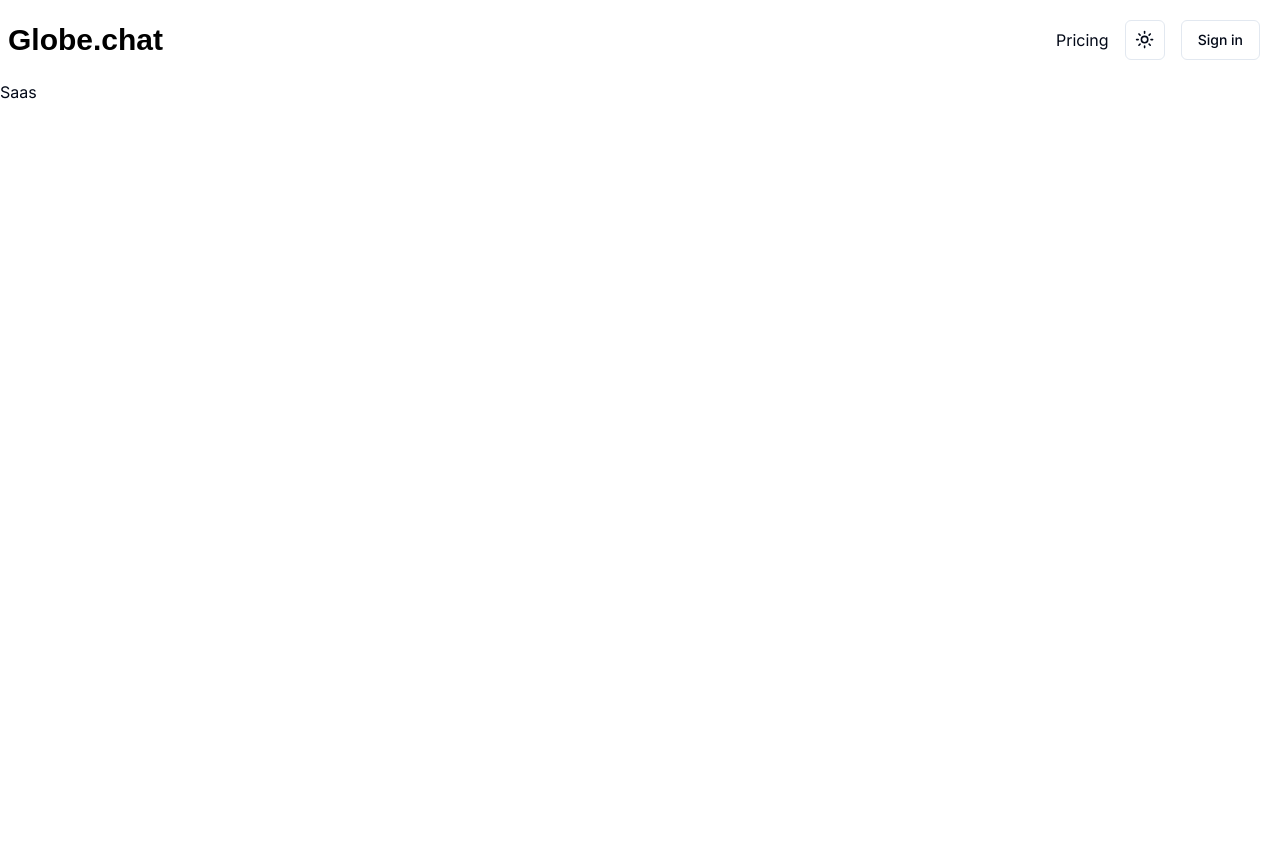
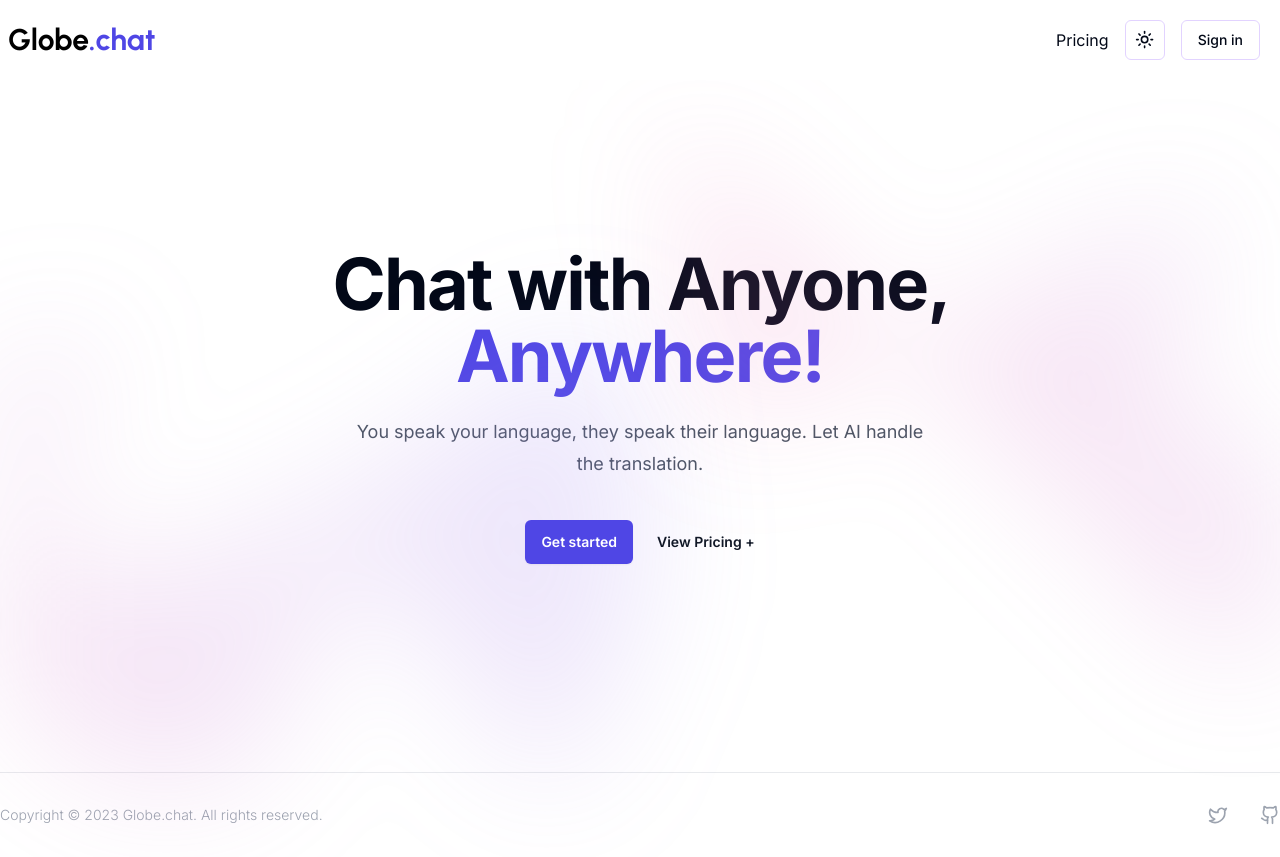
Before and after one commit to Jeffansah/globe-chat-app, a Next.js app: page / in a window 1280 px wide. Before the commit the page ends 800 px from the top, so only its background shows below. Built offline with nearby package versions, Linux system fonts and the light colour scheme; no server answers.

Commit message:
homepage hero added

```diff
--- /dev/null
+++ b/app/components/Footer.tsx
@@ -0,0 +1,23 @@
+import { Github, Twitter } from "lucide-react";
+
+const Footer = ({ page }: { page: string }) => {
+  const year = new Date().getFullYear();
+
+  return (
+    <div
+      className={` border-t-[0.5px] text-sm border-gray-300/50 dark:border-gray-300/10 py-8 max-sm:py-4 max-lg:px-6 mx-auto max-w-7xl flex justify-between text-gray-400 w-full ${
+        page === "home" ? "" : ""
+      }`}
+    >
+      <p className="font-light max-sm:text-[11px]">
+        Copyright © {year} Globe.chat. All rights reserved.
+      </p>
+      <div className="flex gap-8 max-sm:gap-4 font-light items-center">
+        <Twitter className="text-gray-400 w-5 h-5 max-sm:w-4 max-sm:h-4" />
+        <Github className="text-gray-400 w-5 h-5 max-sm:w-4 max-sm:h-4" />
+      </div>
+    </div>
+  );
+};
+
+export default Footer;
--- a/app/components/Header.tsx
+++ b/app/components/Header.tsx
@@ -16,7 +16,7 @@ const Header = async () => {
 
   return (
     <header className="sticky top-0 z-50 bg-white dark:bg-gray-900">
-      <nav className="flex max-sm:flex-col items-center p-5 pl-2 bg-white dark:bg-gray-900 max-w-7xl mx-auto">
+      <nav className="flex max-sm:flex-col items-center p-5 pl-2 max-lg:px-6 bg-white dark:bg-gray-900 max-w-7xl mx-auto">
         <Logo />
         <div className="flex flex-grow justify-end items-center gap-4">
           {session ? (
--- a/app/components/Logo.tsx
+++ b/app/components/Logo.tsx
@@ -5,7 +5,7 @@ const Logo = () => {
   return (
     <Link href={"/"} prefetch={false}>
       <h1 className="text-3xl text-black font-bold dark:text-white font-urbanist max-sm:pb-3">
-        Globe.chat
+        Globe<span className="text-indigo-600 dark:text-indigo-500">.chat</span>
       </h1>
     </Link>
   );
--- a/app/globals.css
+++ b/app/globals.css
@@ -1,3 +1,5 @@
+@import url("https://fonts.googleapis.com/css2?family=Exo+2:wght@400;500;600;700;800;900&family=Inter:wght@400;500;600;700;800;900&family=Urbanist:wght@100;200;300;400;500;600;700;800;900&display=swap");
+
 @tailwind base;
 @tailwind components;
 @tailwind utilities;
@@ -28,15 +30,15 @@
     --destructive: 0 84.2% 60.2%;
     --destructive-foreground: 210 40% 98%;
 
-    --border: 214.3 31.8% 91.4%;
-    --input: 214.3 31.8% 91.4%;
-    --ring: 222.2 84% 4.9%;
+    --border: 210 31.8% 91.4%;
+    --input: 260 100% 91.4%;
+    --ring: 260 84% 4.9%;
 
     --radius: 0.5rem;
   }
 
   .dark {
-    --background: 222.2 84% 4.9%;
+    --background: 222.2 39.29% 4.9%;
     --foreground: 210 40% 98%;
 
     --card: 222.2 84% 4.9%;
@@ -62,7 +64,7 @@
 
     --border: 217.2 32.6% 17.5%;
     --input: 217.2 32.6% 17.5%;
-    --ring: 212.7 26.8% 83.9%;
+    --ring: 260 30% 50%;
   }
 }
 
--- a/app/layout.tsx
+++ b/app/layout.tsx
@@ -4,6 +4,7 @@ import "./globals.css";
 import Header from "./components/Header";
 import { ThemeProvider } from "./components/ThemeProvider";
 import ClientProviders from "./components/ClientProviders";
+import Footer from "./components/Footer";
 
 const inter = Inter({ subsets: ["latin"] });
 
@@ -20,7 +21,7 @@ export default function RootLayout({
   return (
     <ClientProviders>
       <html lang="en">
-        <body className={inter.className}>
+        <body className="font-inter flex flex-col min-h-screen dark:bg-gray-900">
           <ThemeProvider
             attribute="class"
             defaultTheme="system"
@@ -28,7 +29,10 @@ export default function RootLayout({
             disableTransitionOnChange
           >
             <Header />
-            {children}
+            <div className="flex-1 flex flex-col">
+              {children}
+              <Footer page="home" />
+            </div>
           </ThemeProvider>
         </body>
       </html>
--- a/app/page.tsx
+++ b/app/page.tsx
@@ -1,7 +1,78 @@
+import Image from "next/image";
+import Link from "next/link";
+
 export default function Home() {
   return (
-    <>
-      <h1>Saas</h1>
-    </>
+    <main className="flex-grow max-lg:overflow-x-hidden">
+      <div className="relative isolate pt-14 dark:bg-gray-900">
+        <div
+          className=" absolute inset-z-0 top-6 z-10 transform-gpu overflow-hidden blur-3xl"
+          aria-hidden="true"
+        >
+          <div
+            className="relative aspect-[1155/678] w-[36.125rem] -translate-x-1/2 rotate-[30deg] bg-gradient-to-tr from-[#ff80b5] to-[#9089fc] opacity-20 sm:left-[calc(50%-30rem)] sm:w-[72.1875rem]"
+            style={{
+              clipPath:
+                "polygon(74.1% 44.1%, 100% 61.6%, 97.5% 26.9%, 85.5% 0.1%, 80.7% 2%, 72.5% 32.5%, 60.2% 62.4%, 52.4% 68.1%, 47.5% 58.3%, 45.2% 34.5%, 27.5% 76.7%, 0.1% 64.9%, 17.9% 100%, 27.6% 76.8%, 76.1% 97.7%, 74.1% 44.1%)",
+            }}
+          />
+        </div>
+
+        <div className="max-sm:py-20  lg:pb-52 md:pt-52 lg:pt-28">
+          <div className="mx-auto max-w-7xl px-6 lg:px-8">
+            <div className="mx-auto max-w-4xl text-center">
+              <h1 className="text-4xl font-bold tracking-tight sm:text-7xl">
+                Chat with Anyone,{" "}
+                <span className="text-indigo-600 dark:text-indigo-500">
+                  Anywhere!
+                </span>
+              </h1>
+              <p className="mt-6 text-lg leading-8 text-gray-600 dark:text-gray-300 max-w-xl max-sm:max-w-[350px] mx-auto">
+                You speak your language, they speak their language. Let AI
+                handle the translation.
+              </p>
+              <div className="mt-10 max-sm:mt-16 flex items-center justify-center gap-x-6">
+                <Link
+                  href={"/chat"}
+                  className="rounded-md bg-indigo-600 px-4 5 py-3 5 text-sm font-semibold text-white dark:text-white shadow-sm hover:bg-indigo-500 focus-visible:outline focus-visible:outline-2 focus-visible:outline-offset-2 focus-visible:outline-indigo-600 z-50"
+                >
+                  Get started
+                </Link>
+                <Link
+                  href="/pricing"
+                  className="text-sm font-semibold leading-6 text-gray-900 dark:text-gray-300 hover:text-black/80 dark:hover:text-white z-50"
+                >
+                  View Pricing <span aria-hidden="true">+</span>
+                </Link>
+              </div>
+            </div>
+            {/* <div className="mt-16 flow-root sm:mt-24">
+            <div className="-m-2 rounded-xl bg-gray-900/5 p-2 ring-1 ring-inset ring-gray-900/10 lg:-m-4 lg:rounded-2xl lg:p-4">
+              <Image
+                unoptimized
+                src={""}
+                alt="App Demo"
+                width={2432}
+                height={1442}
+                className="rounded-md shadow-2xl ring-1 ring-gray-900/10"
+              />
+            </div>
+          </div> */}
+          </div>
+        </div>
+        <div
+          className=" absolute inset-x-0 top-[-100px] z-10 transform-gpu overflow-hidden blur-3xl"
+          aria-hidden="true"
+        >
+          <div
+            className="relative aspect-[1155/678] -translate-x-1/2 rotate-[30deg] bg-gradient-to-tr from-[#ff80b5] to-[#9089fc] opacity-20 sm:left-[calc(50%+36rem)] w-[72.1875rem]"
+            style={{
+              clipPath:
+                "polygon(74.1% 44.1%, 100% 61.6%, 97.5% 26.9%, 85.5% 0.1%, 80.7% 2%, 72.5% 32.5%, 60.2% 62.4%, 52.4% 68.1%, 47.5% 58.3%, 45.2% 34.5%, 27.5% 76.7%, 0.1% 64.9%, 17.9% 100%, 27.6% 76.8%, 76.1% 97.7%, 74.1% 44.1%)",
+            }}
+          />
+        </div>
+      </div>
+    </main>
   );
 }
--- a/tailwind.config.js
+++ b/tailwind.config.js
@@ -72,6 +72,7 @@ module.exports = {
       },
       fontFamily: {
         urbanist: ["Urbanist", "sans-serif"],
+        inter: ["Inter", "sans-serif"],
       },
     },
   },
```
Also changed, not shown: app/pricing/page.tsx (added).
